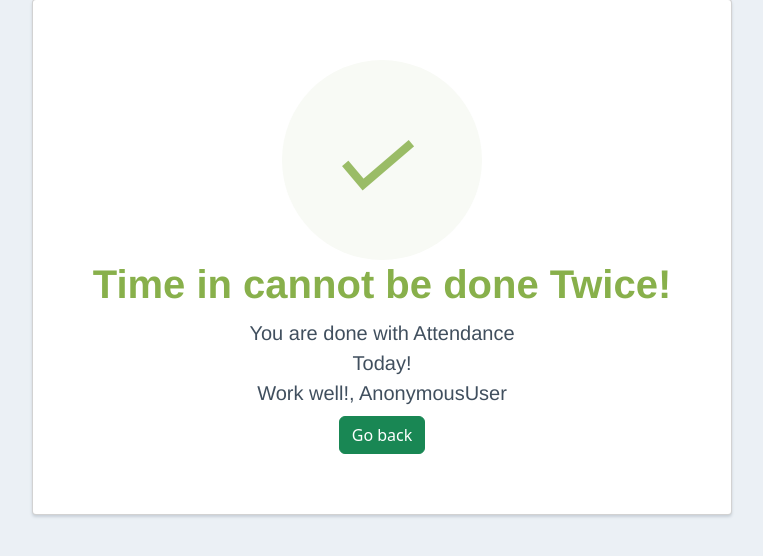
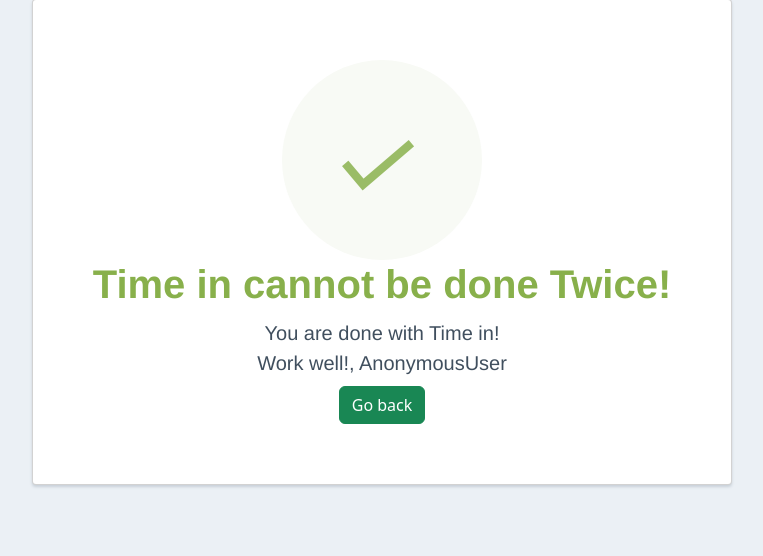
Before and after one commit to markennlagliva/mahindra-sys, a Django app: template templates/employee/done.html in a window 1280 px wide. Shown: the part 65-621 px from the top of the page, without its empty margins (258-1021 px from the left). Run offline with Django 4.2, Linux system fonts and the light colour scheme; the template is opened without the code that fills it, so the values that code supplies are empty; some libraries are stand-ins or nearby versions.

Commit message:
--small changes -text info

```diff
--- a/templates/employee/done.html
+++ b/templates/employee/done.html
@@ -50,7 +50,7 @@
       <i class="checkmark">✓</i>
     </div>
       <h1>Time in cannot be done Twice!</h1>
-      <p>You are done with Attendance<br/> Today!</p>
+      <p>You are done with Time in!</p>
       <p>Work well!, {{request.user}}</p>
       <a href="{% url 'employee_dashboard' %}" class="btn btn-success mt-2">Go back</a>
   </div>
```
